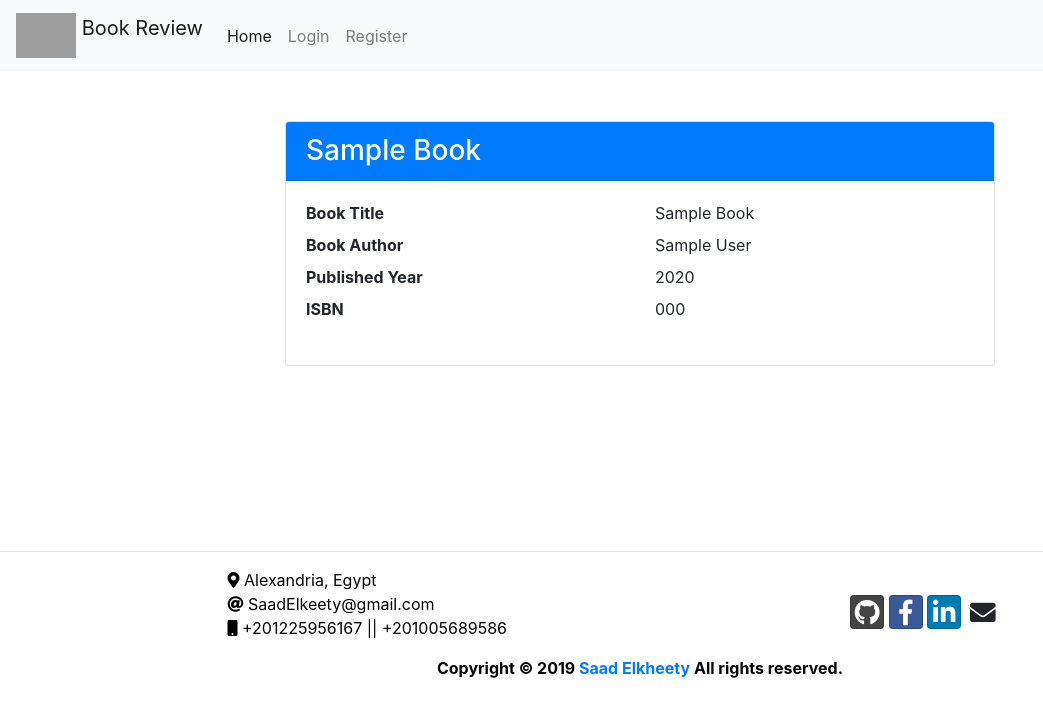
After one commit to Saadelkheety/book-review-website, a Flask app: template templates/book.html in a window 1280 px wide. The commit adds this page. Shown: the top 717 px of the page, without its empty margins (0-1043 px from the left). Run offline with Flask 2, Linux system fonts and the light colour scheme; the template is opened without the code that fills it: most values are stand-ins (such as "Sample title", 1, 10 or a date in 2020); some libraries are stand-ins or nearby versions; grey boxes are pictures that could not be loaded.

Commit message:
Book Page

```diff
--- a/application.py
+++ b/application.py
@@ -1,5 +1,6 @@
 import json
 import jsonify
+import math
 
 from flask import Flask, session, request, flash, redirect, url_for, render_template, Response
 from flask import abort
@@ -7,7 +8,7 @@ from flask_session import Session
 from sqlalchemy import create_engine
 from sqlalchemy.orm import scoped_session, sessionmaker
 
-from database_service import add_user, authenticate_user, search_books
+from database_service import add_user, authenticate_user, search_books, find_book
 from forms import RegistrationForm, LoginForm
 from decorators import authenticate
 
@@ -114,7 +115,7 @@ def search():
     page = request.args.get("page")
     if not page:
         page = 1
-    nr_of_pages = int((len(books) / PAGE_SIZE))
+    nr_of_pages = math.ceil(int((len(books) / PAGE_SIZE)))
     if len(books) == 0:
         flash("there are no results try another book or check the words you write.")
     if not nr_of_pages:
@@ -137,5 +138,11 @@ def search():
     # return json.dumps(books)
 
 
+@app.route("/book/<string:isbn>")
+def book(isbn):
+    book = find_book(db, isbn)
+    return render_template("book.html", book=book)
+
+
 if __name__ == '__main__':
     app.run(debug=True)
--- a/static/css/stylesheet.css
+++ b/static/css/stylesheet.css
@@ -4,9 +4,6 @@
   color: inherit;
   text-decoration: inherit; }
 
-nav {
-  background-color: rgba(255, 255, 255, 0.5);
-  color: #000; }
 nav ul {
   align-items: center;
 }
@@ -38,3 +35,14 @@ footer {
   .flashes{
     margin-top: 30px;
   }
+.book{
+  text-transform: capitalize;
+}
+.search-results tbody tr{
+ text-transform: capitalize;
+}
+.search-results tbody tr:hover{
+  background-color: #28a745;
+  cursor: pointer;
+  color: white;
+}
--- /dev/null
+++ b/templates/book.html
@@ -0,0 +1,29 @@
+{% extends "layout.html" %}
+{% block title %}
+{%if book%}
+{{ book.title }}
+{% else %}
+Book Review App
+{% endif %}
+{% endblock %}
+{% block body %}
+{%if book%}
+<div class="card book">
+    <h3 class="card-header bg-primary text-white">{{ book.title }}</h3>
+    <div class="card-body">
+        <dl class="row">
+            <dt class="col-6">Book Title</dt>
+            <dd class="col-6">{{ book.title }}</dd>
+            <dt class="col-6">Book Author</dt>
+            <dd class="col-6">{{ book.author }}</dd>
+            <dt class="col-6">Published Year</dt>
+            <dd class="col-6">{{ book.year }}</dd>
+            <dt class="col-6">ISBN</dt>
+            <dd class="col-6">{{ book.isbn }}</dd>
+        </dl>
+    </div>
+</div>
+{% else %}
+<h3>There are no books with this ISBN.</h3>
+{% endif %}
+{% endblock %}
```
Also changed, not shown: database_service.py (+8 -1 lines), templates/index.html (+9 -3 lines).
